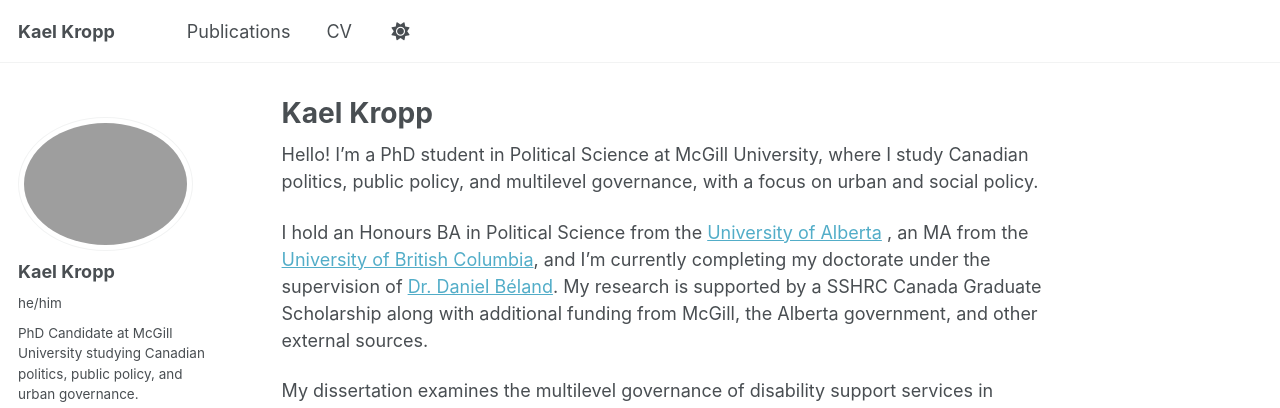
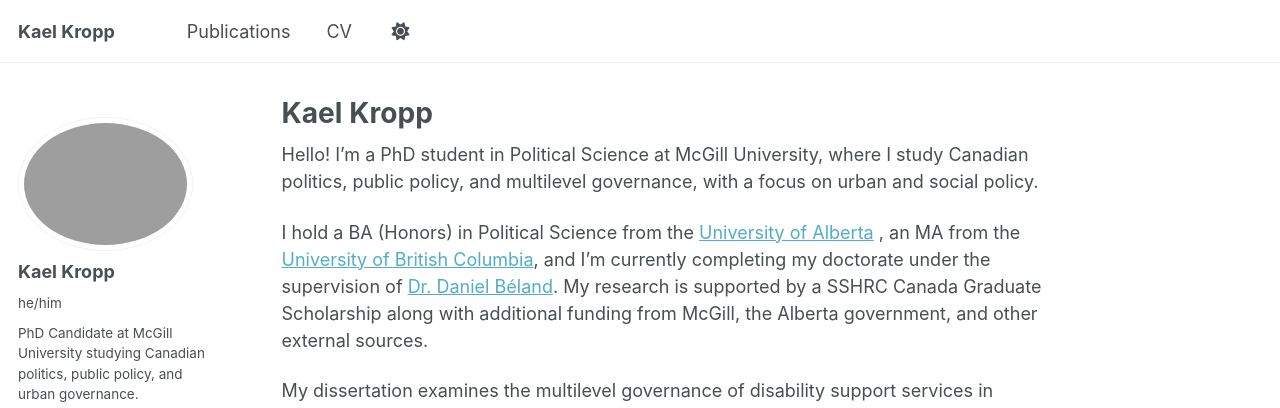
Before and after one commit to kaelkropp/kaelkropp.github.io, a Jekyll site: the page built from _pages/about.md, in a window 1280 px wide and 1307 px high. Shown: the top 408 px of the window. Built offline with Jekyll 4.4.1, drawn with Linux system fonts in a browser that asks for light colours; some web fonts are replaced; a script that is not in the unit is left out.

Commit message:
Update about.md

```diff
--- a/_pages/about.md
+++ b/_pages/about.md
@@ -9,7 +9,7 @@ redirect_from:
 
 Hello! I’m a PhD student in Political Science at McGill University, where I study Canadian politics, public policy, and multilevel governance, with a focus on urban and social policy.
 
-I hold an Honours BA in Political Science from the [University of Alberta](https://www.ualberta.ca/en/political-science/index.html)
+I hold a BA (Honors) in Political Science from the [University of Alberta](https://www.ualberta.ca/en/political-science/index.html)
 , an MA from the [University of British Columbia](https://politics.ubc.ca/), and I’m currently completing my doctorate under the supervision of [Dr. Daniel Béland](https://www.mcgill.ca/politicalscience/daniel-beland). My research is supported by a SSHRC Canada Graduate Scholarship along with additional funding from McGill, the Alberta government, and other external sources.
 
 My dissertation examines the multilevel governance of disability support services in Canada, comparing how provincial institutions and intergovernmental relationships shape service delivery in British Columbia, Alberta, Ontario, and Québec. I focus on how these dynamics shape local oversight, funding arrangements, and service delivery outcomes in areas such as housing, employment, and community supports, using a mixed-methods approach that combines documentary analysis, budget data, and interviews with public servants, service providers, and advocates.
```
